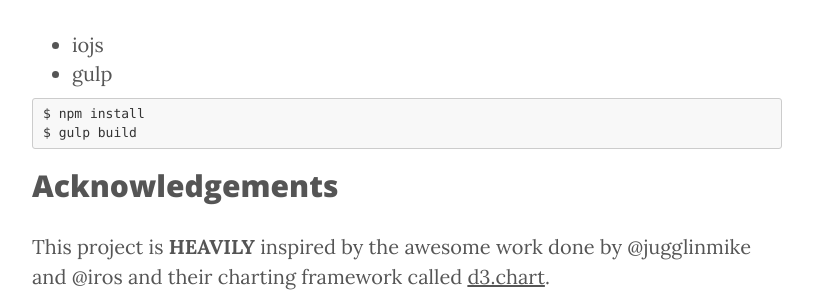
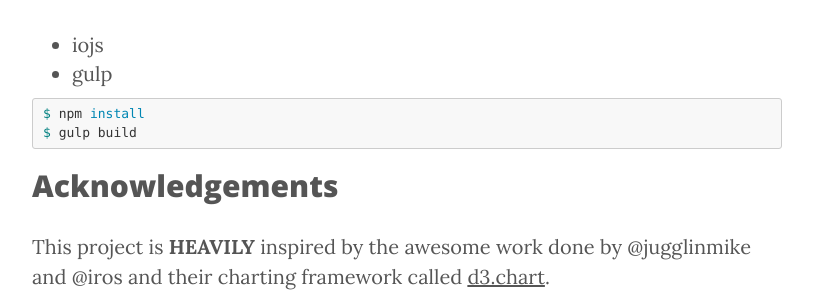
Before and after one commit to kotojs/kotojs, a Jekyll site: the page built from index.markdown, in a window 1280 px wide. Shown: the part 1748-2046 px from the top of the page, without its empty margins (233-1046 px from the left). Built offline with Jekyll 4.4.1, drawn with Linux system fonts in a browser that asks for light colours; nearby versions of some CDN libraries.

Commit message:
code highlight

````diff
--- a/index.markdown
+++ b/index.markdown
@@ -27,13 +27,16 @@ koto.chart('BarChart', function (Chart) {
 
 ### Install
 You can install koto via [bower](http://bower.io) by running:
-```bash
+
+{% highlight shell %}
 $ bower install koto --save
-```
+{% endhighlight %}
+
 or via [npm](http://www.npmjs.com) by running:
-```bash
+
+{% highlight shell %}
 $ npm install koto --save
-```
+{% endhighlight %}
 
 ## Documentation
 Browse the [Wiki](https://github.com/nicksrandall/kotojs/wiki/API-Documentation).
@@ -45,10 +48,10 @@ Build requirements:
 - [gulp](http://gulpjs.com/)
 
 
-```js
+{% highlight shell %}
 $ npm install
 $ gulp build
-```
+{% endhighlight %}
 
 ## Acknowledgements
 This project is **HEAVILY** inspired by the awesome work done by @jugglinmike and @iros and their charting framework called [d3.chart](https://github.com/misoproject/d3.chart).
````
